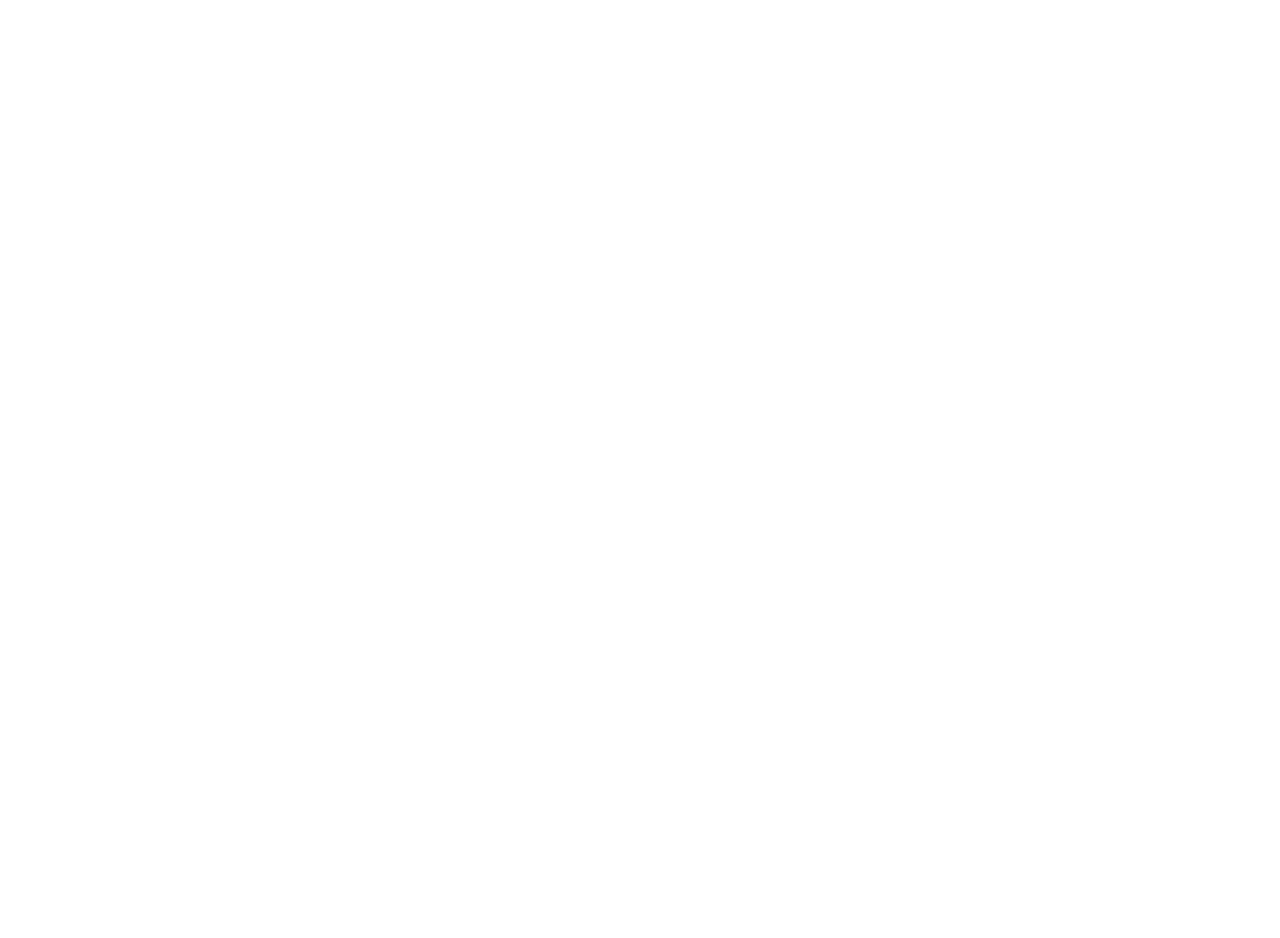
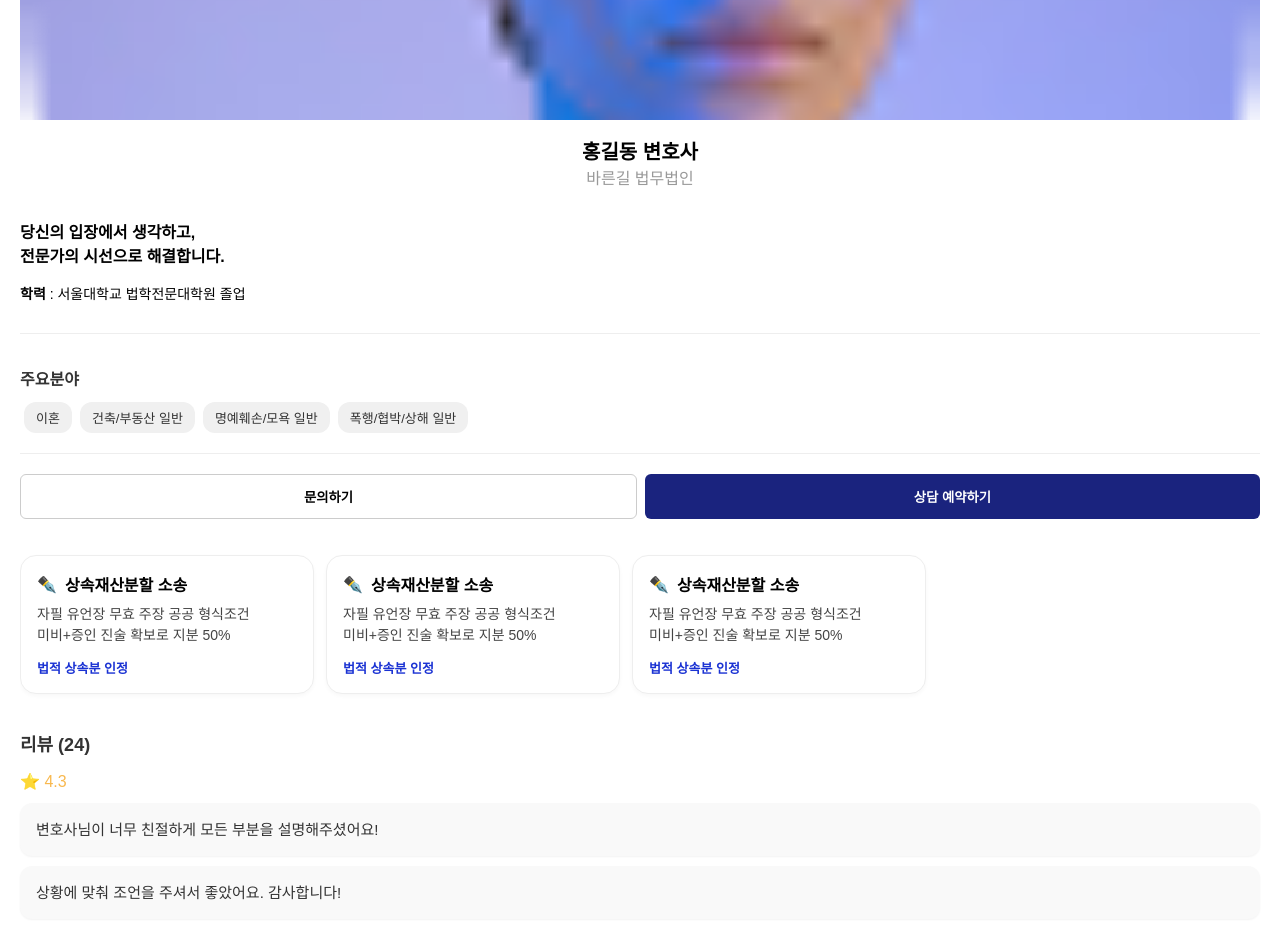
Before and after one commit to LikeLions-peacemaker/frontend, a React (Create React App) app: page /lawyer in a window 1280 px wide. Before the commit this address had no page. Shown: the part 200-1138 px from the top of the page. Before the commit the page ends 800 px from the top, so only its background shows below. Built offline with nearby package versions, Linux system fonts and the light colour scheme.

Commit message:
변호사 상세페이지 구현 완료

```diff
--- a/src/App.js
+++ b/src/App.js
@@ -1,9 +1,11 @@
+// src/App.js
 import React from 'react';
 import { BrowserRouter as Router, Routes, Route } from 'react-router-dom';
 import HomePage from './pages/HomePage';
 import ChatPage from './pages/ChatPage';
 import SearchPage from './pages/SearchPage';
 import MyPage from './pages/MyPage';
+import LawyerDetailPage from './pages/LawyerDetailPage'; // ✅ 추가
 import './fonts/Font.css';
 
 function App() {
@@ -16,6 +18,7 @@
           <Route path="/chat" element={<ChatPage />} />
           <Route path="/search" element={<SearchPage />} />
           <Route path="/mypage" element={<MyPage />} />
+          <Route path="/lawyer" element={<LawyerDetailPage />} /> {/* ✅ 이 줄 추가 */}
         </Routes>
       </div>
     </Router>
--- /dev/null
+++ b/src/pages/LawyerDetailPage.css
@@ -0,0 +1,212 @@
+.lawyer-detail-page {
+  padding: 20px;
+  font-family: 'Noto Sans KR', sans-serif;
+  background-color: #fff;
+}
+
+.lawyer-header {
+  text-align: center;
+}
+
+.lawyer-photo {
+  width: 100%;
+  height: auto;
+  max-height: 300px;
+  object-fit: cover;
+}
+
+.lawyer-name-title {
+  font-size: 20px;
+  font-weight: bold;
+  margin-top: 12px;
+}
+
+.lawfirm-name {
+  color: #999;
+  margin-bottom: 16px;
+}
+
+.lawyer-summary {
+  padding: 16px 0;
+  border-bottom: 1px solid #eee;
+}
+
+.lawyer-quote {
+  font-weight: bold;
+  font-size: 16px;
+  line-height: 1.5;
+}
+
+.lawyer-background {
+  margin-top: 12px;
+  font-size: 14px;
+}
+
+.lawyer-specialties {
+  padding: 16px 0;
+  border-bottom: 1px solid #eee;
+}
+
+.section-title {
+  font-weight: bold;
+  font-size: 16px;
+  color: #333;
+  margin-bottom: 8px;
+}
+
+.specialty-tags .tag {
+  display: inline-block;
+  background-color: #f0f0f0;
+  border-radius: 12px;
+  padding: 6px 12px;
+  margin: 4px;
+  font-size: 13px;
+}
+
+.consult-btns {
+  display: flex;
+  gap: 8px;
+  margin: 20px 0;
+}
+
+.btn-inquiry,
+.btn-consult {
+  flex: 1;
+  padding: 12px;
+  border-radius: 6px;
+  font-weight: bold;
+  cursor: pointer;
+}
+
+.btn-inquiry {
+  border: 1px solid #ccc;
+  background-color: #fff;
+}
+
+.btn-consult {
+  background-color: #1a237e;
+  color: white;
+  border: none;
+}
+
+.lawyer-cards-section {
+  display: flex;
+  overflow-x: auto;
+  gap: 8px;
+  margin: 20px 0;
+}
+
+.card {
+  flex: 0 0 auto;
+  background-color: #f5f5f5;
+  padding: 16px;
+  border-radius: 12px;
+  min-width: 180px;
+}
+
+.review-section {
+  margin: 20px 0;
+}
+
+.review {
+  margin: 8px 0;
+  font-size: 14px;
+  color: #333;
+}
+
+.lawyer-cards-section {
+  display: flex;
+  gap: 12px;
+  padding: 16px 0;
+  overflow-x: auto;
+}
+
+.card {
+  flex-shrink: 0;
+  background-color: #f5f5f5;
+  padding: 16px 20px;
+  border-radius: 12px;
+  font-size: 16px;
+  white-space: nowrap;
+  box-shadow: 0 1px 3px rgba(0, 0, 0, 0.05);
+  display: flex;
+  align-items: center;
+  font-weight: 500;
+}
+
+.review-section {
+  margin-top: 20px;
+}
+
+.review-section .section-title {
+  font-size: 18px;
+  font-weight: 600;
+  margin-bottom: 8px;
+}
+
+.review-section .rating {
+  font-size: 16px;
+  color: #f8b84e;
+  margin-bottom: 12px;
+  display: flex;
+  align-items: center;
+  gap: 4px;
+}
+
+.review {
+  background-color: #f9f9f9;
+  border-radius: 12px;
+  padding: 16px;
+  margin-bottom: 10px;
+  font-size: 15px;
+  color: #333;
+  line-height: 1.4;
+  box-shadow: 0 1px 2px rgba(0,0,0,0.05);
+}
+
+.case-section {
+  margin: 32px 16px 0;
+}
+
+.case-list {
+  display: flex;
+  gap: 16px;
+  overflow-x: auto;
+  padding-bottom: 16px;
+}
+
+.case-card {
+  flex: 0 0 auto;
+  width: 260px;
+  border: 1px solid #eee;
+  border-radius: 16px;
+  padding: 16px;
+  background-color: #fff;
+  box-shadow: 0 2px 4px rgba(0,0,0,0.03);
+}
+
+.case-title {
+  font-size: 16px;
+  font-weight: 700;
+  display: flex;
+  align-items: center;
+  margin-bottom: 8px;
+}
+
+.case-title::before {
+  content: '✒️';
+  margin-right: 8px;
+}
+
+.case-desc {
+  font-size: 14px;
+  color: #444;
+  line-height: 1.5;
+  margin-bottom: 12px;
+}
+
+.case-verified {
+  font-size: 13px;
+  color: #1a32d3;
+  font-weight: bold;
+}
--- /dev/null
+++ b/src/pages/LawyerDetailPage.jsx
@@ -0,0 +1,67 @@
+import React from 'react';
+import './LawyerDetailPage.css';
+import sampleProfile from '../assets/profile.png'; // 변호사 이미지
+
+function LawyerDetailPage() {
+  return (
+    <div className="lawyer-detail-page">
+      <div className="lawyer-header">
+        <img src={sampleProfile} alt="홍길동 변호사" className="lawyer-photo" />
+        <div className="lawyer-name-title">홍길동 변호사</div>
+        <div className="lawfirm-name">바른길 법무법인</div>
+      </div>
+
+      <div className="lawyer-summary">
+        <div className="lawyer-quote">당신의 입장에서 생각하고,<br />전문가의 시선으로 해결합니다.</div>
+        <div className="lawyer-background">
+          <p><strong>학력</strong> : 서울대학교 법학전문대학원 졸업</p>
+        </div>
+      </div>
+
+      <div className="lawyer-specialties">
+        <p className="section-title">주요분야</p>
+        <div className="specialty-tags">
+          <span className="tag">이혼</span>
+          <span className="tag">건축/부동산 일반</span>
+          <span className="tag">명예훼손/모욕 일반</span>
+          <span className="tag">폭행/협박/상해 일반</span>
+        </div>
+      </div>
+
+      <div className="consult-btns">
+        <button className="btn-inquiry">문의하기</button>
+        <button className="btn-consult">상담 예약하기</button>
+      </div>
+
+      <div className="lawyer-cards-section">
+        <div className="case-card">
+          {/* <div className="case-icon">✒️</div> */}
+          <div className="case-title">상속재산분할 소송</div>
+          <div className="case-desc">자필 유언장 무효 주장 공공 형식조건<br/>미비+증인 진술 확보로 지분 50%</div>
+          <div className="case-verified">법적 상속분 인정</div>
+        </div>
+        <div className="case-card">
+          {/* <div className="case-icon">✒️</div> */}
+          <div className="case-title">상속재산분할 소송</div>
+          <div className="case-desc">자필 유언장 무효 주장 공공 형식조건<br/>미비+증인 진술 확보로 지분 50%</div>
+          <div className="case-verified">법적 상속분 인정</div>
+        </div>
+        <div className="case-card">
+          {/* <div className="case-icon">✒️</div> */}
+          <div className="case-title">상속재산분할 소송</div>
+          <div className="case-desc">자필 유언장 무효 주장 공공 형식조건<br/>미비+증인 진술 확보로 지분 50%</div>
+          <div className="case-verified">법적 상속분 인정</div>
+        </div>
+      </div>
+
+      <div className="review-section">
+        <p className="section-title">리뷰 (24)</p>
+        <p className="rating">⭐ 4.3</p>
+        <div className="review">변호사님이 너무 친절하게 모든 부분을 설명해주셨어요!</div>
+        <div className="review">상황에 맞춰 조언을 주셔서 좋았어요. 감사합니다!</div>
+      </div>
+    </div>
+  );
+}
+
+export default LawyerDetailPage;
--- a/src/pages/SearchPage.css
+++ b/src/pages/SearchPage.css
@@ -199,6 +199,7 @@
 }
 
 .search-result-card {
+  /* border: 1px solid red; */
   display: flex;
   align-items: flex-start;
   gap: 12px;
--- a/src/pages/SearchPage.jsx
+++ b/src/pages/SearchPage.jsx
@@ -1,5 +1,6 @@
 // src/pages/SearchPage.jsx
 import React, { useState } from 'react';
+import { useNavigate } from 'react-router-dom';
 import BottomNav from '../components/BottomNav';
 import './SearchPage.css';
 import sampleProfile from '../assets/profile.png';
@@ -87,6 +88,7 @@
 ];
 
 function SearchPage() {
+    const navigate = useNavigate();
   const [searchTerm, setSearchTerm] = useState('');
 
   const handleChange = (e) => {
@@ -144,11 +146,19 @@
           <p className="ai-recommend-title">
             <span className="ai-icon">⚖️</span>
             <strong className="blue">AI추천</strong> 전문가<br />
-            <span className="desc">상담하신 <strong className="blue">노동법</strong> 키워드를 기반으로 전문가를 추천해드려요.</span>
+            <span className="desc">
+              상담하신 <strong className="blue">노동법</strong> 키워드를 기반으로 전문가를 추천해드려요.
+            </span>
           </p>
 
+          {/* ✅ AI 추천 카드 */}
           {[1, 2, 3].map((_, i) => (
-            <div className="search-result-card" key={i}>
+            <div
+                className="search-result-card"
+                key={i}
+                onClick={() => navigate('/lawyer')}
+                style={{ cursor: 'pointer' }}
+                >
               <img src={sampleProfile} alt="lawyer" className="lawyer-img" />
               <div className="lawyer-info">
                 <div className="lawyer-name">홍길동 변호사 <span className="lawfirm">바른길 법무법인</span></div>
@@ -164,9 +174,16 @@
           ))}
 
           <p className="search-title">검색결과</p>
+
+          {/* ✅ 검색 결과 카드 */}
           {[1, 2, 3].map((_, i) => (
-            <div className="search-result-card" key={i}>
-                <div className="ai-badge">AI 추천</div>
+            <div
+              className="search-result-card"
+              key={i}
+              onClick={() => navigate('/lawyer')}
+              style={{ cursor: 'pointer' }}
+            >
+              <div className="ai-badge">AI 추천</div>
               <img src={sampleProfile} alt="lawyer" className="lawyer-img" />
               <div className="lawyer-info">
                 <div className="lawyer-name">홍길동 변호사 <span className="lawfirm">바른길 법무법인</span></div>
```
